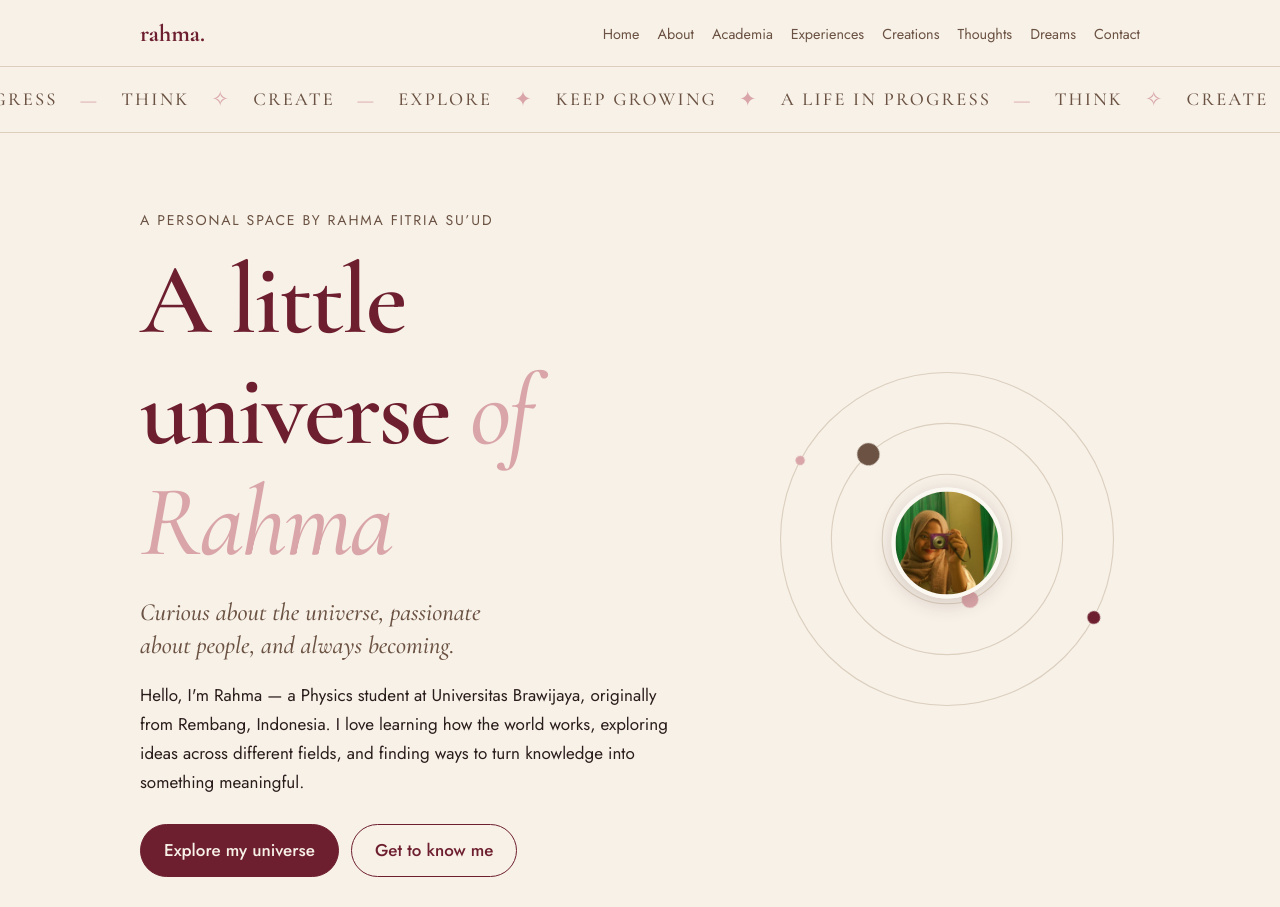
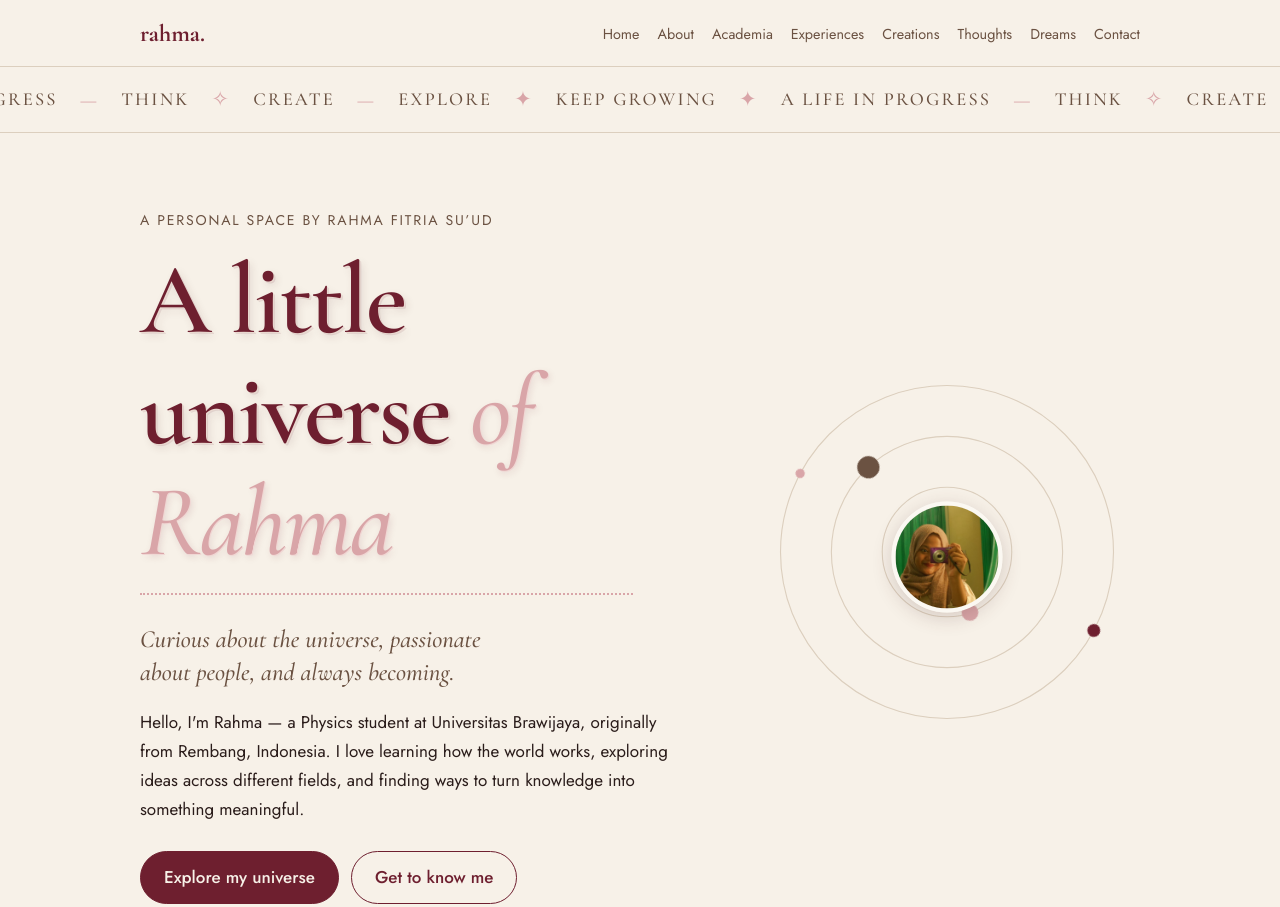
Before and after one commit to rahmafitria/rahma-personal-website, a plain HTML site: page index.html in a window 1280 px wide. Shown: the top 907 px of the page. Drawn offline with nearby package versions, Linux system fonts and the light colour scheme.

Commit message:
Update index.html

```diff
--- a/index.html
+++ b/index.html
@@ -154,8 +154,32 @@
       gap: 34px;
       padding-block: 76px 90px;
     }
-    .hero h1 { margin: 12px 0 18px; letter-spacing: -.025em; }
-    .hero h1 i { color: var(--pink); font-weight: 500; }
+    .hero h1 {
+  display: inline-block;
+  position: relative;
+  margin: 12px 0 28px;
+  letter-spacing: -.025em;
+  text-shadow:
+    1px 1px 0 #ead9d0,
+    2px 2px 0 rgba(110, 31, 47, .10),
+    3px 4px 8px rgba(80, 45, 40, .12);
+}
+
+.hero h1 i {
+  color: var(--pink);
+  font-weight: 500;
+  text-shadow:
+    1px 1px 0 #f0d7d4,
+    2px 3px 7px rgba(110, 31, 47, .13);
+}
+
+.hero h1::after {
+  content: "";
+  display: block;
+  width: 85%;
+  margin-top: 15px;
+  border-bottom: 2px dotted var(--pink);
+}
     .tagline {
       max-width: 34ch;
       margin-bottom: 18px;
```
